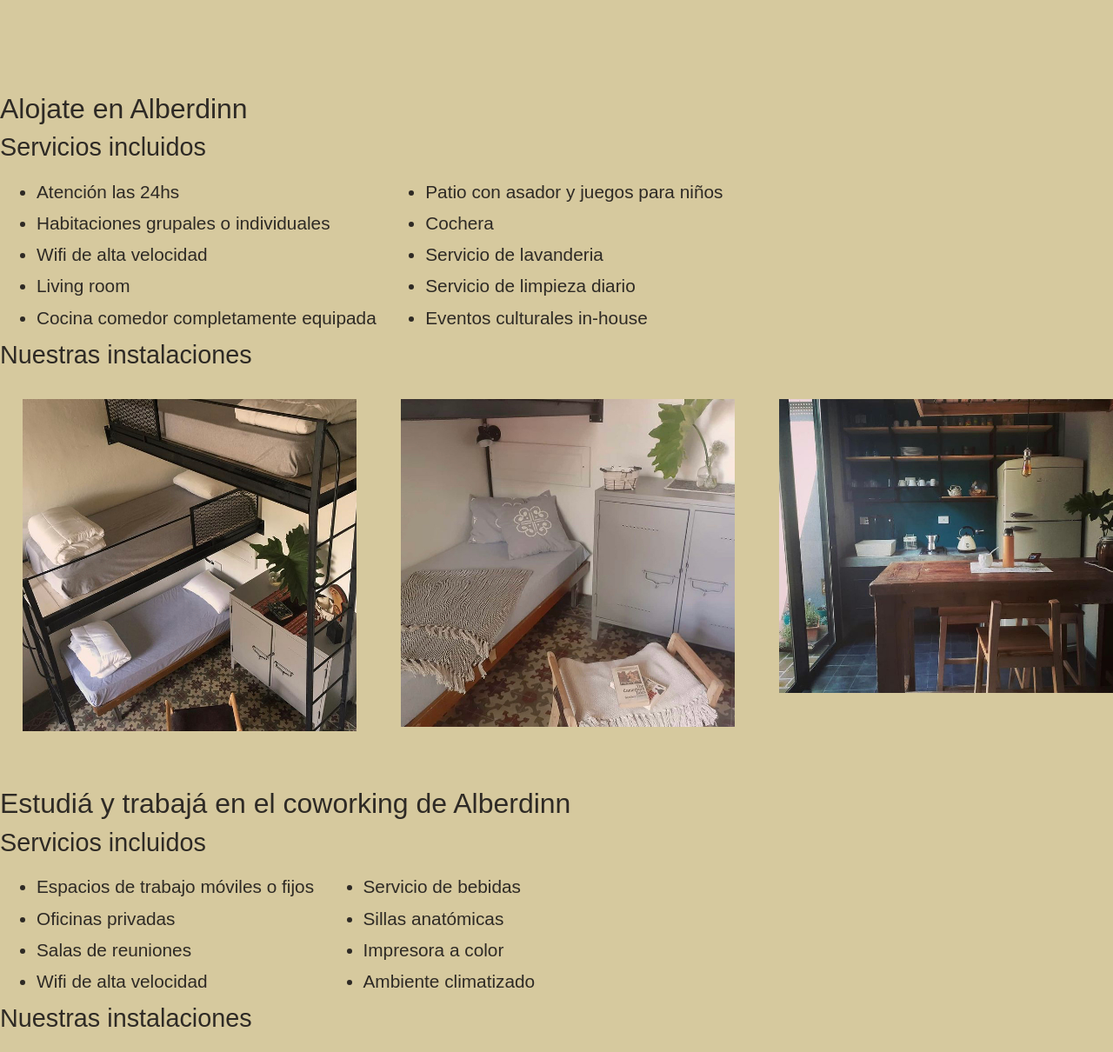
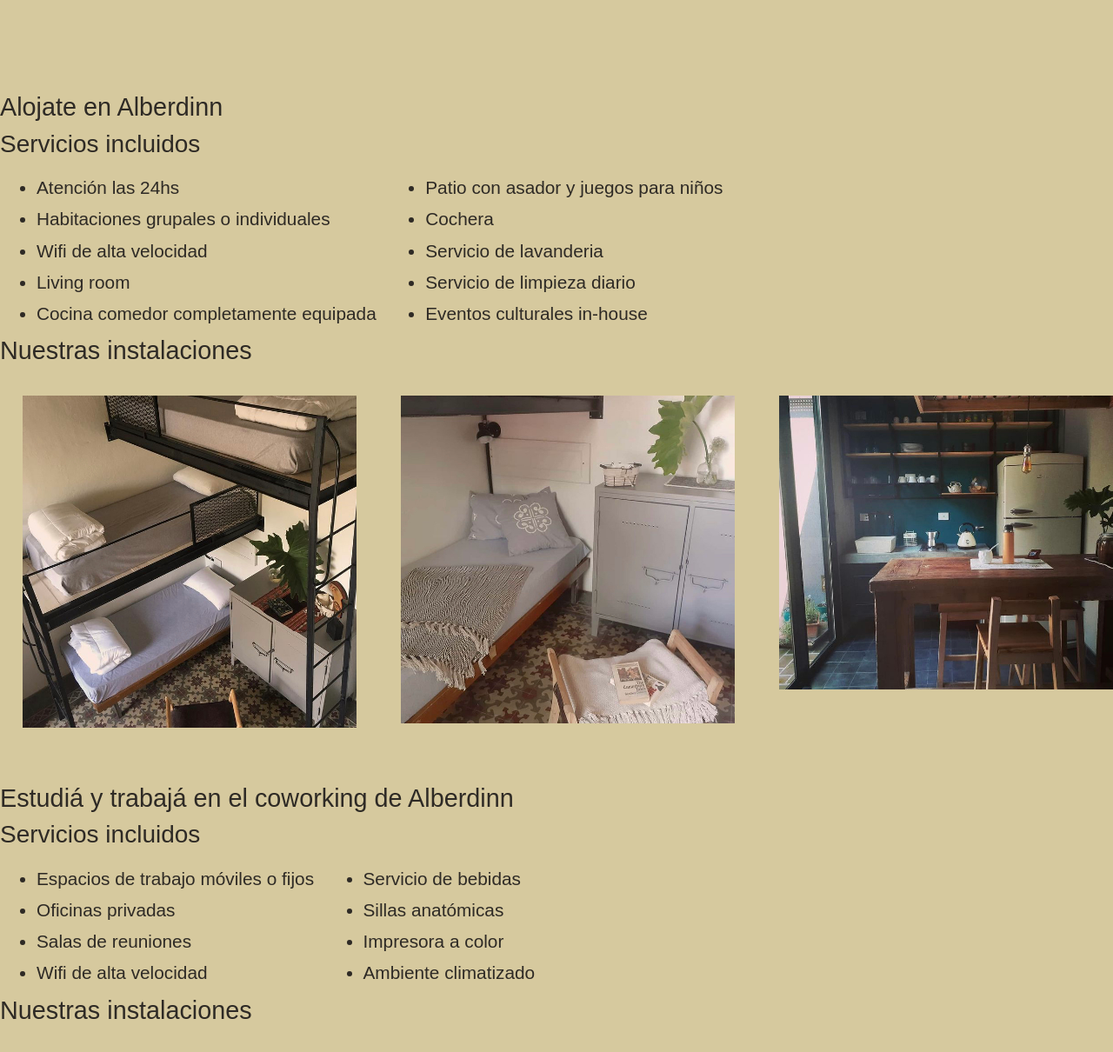
Before and after one commit to lguzmanperez/Proyecto-Alberdinn, a website: page index.html in a window 1280 px wide. Shown: the part 404-1614 px from the top of the page at 87% size. Drawn offline with nearby package versions, Linux system fonts and the light colour scheme.

Commit message:
modifique encabezado

```diff
--- a/index.html
+++ b/index.html
@@ -59,8 +59,8 @@
 
     </section>
     <section class="secciones color_fuente color_background_alojamiento" id= "Alojamiento">
-        <h1>Alojate en Alberdinn</h1>
-        <h2>Servicios incluidos</h2>
+        <h2>Alojate en Alberdinn</h2>
+        <h3>Servicios incluidos</h3>
         <ul class="lista">
             <li class="lista_li">Atención las 24hs</li>
             <li class="lista_li">Habitaciones grupales o individuales</li>
@@ -90,9 +90,9 @@
 
     <section class="secciones color_fuente" id="coworking">
        <div class="margen_titulo">
-        <h1>Estudiá y trabajá en el coworking de Alberdinn</h1>
+        <h2>Estudiá y trabajá en el coworking de Alberdinn</h2>
        </div>
-        <h2>Servicios incluidos</h2>
+        <h3>Servicios incluidos</h3>
           <ul class="lista">
               <li class="lista_li">Espacios de trabajo móviles o fijos</li>
               <li class="lista_li">Oficinas privadas</li>
@@ -116,17 +116,12 @@
               <img class="carrusel_fotos_formato" src="./imagenes/sala_reunion.jpeg" alt="Foto sala de reuniones">
           </article>
     </section>
-       <!-- Pongo carousel de bootstrap-->
-       <!-- <article class="carrusel_fotos" >
-            <img class="carrusel_fotos_formato" src="./imagenes/mesas_coworking.jpeg" alt="Foto area comun coworking">
-            <img class="carrusel_fotos_formato" src="./imagenes/mesa_compu_copa.jpeg" alt="Foto area individual de coworking">
-            <img class="carrusel_fotos_formato" src="./imagenes/sala_reunion.jpeg" alt="Foto sala de reuniones">
-        </article>-->
+
     </section>
 
     <section id="opiniones">
         <div class="margen_titulo">
-            <h1>Opiniones de nuestros huespedes</h1>
+            <h2>Opiniones de nuestros huespedes</h2>
         </div>
         <div class="formato_cards">
             <div class="card-header">
```
